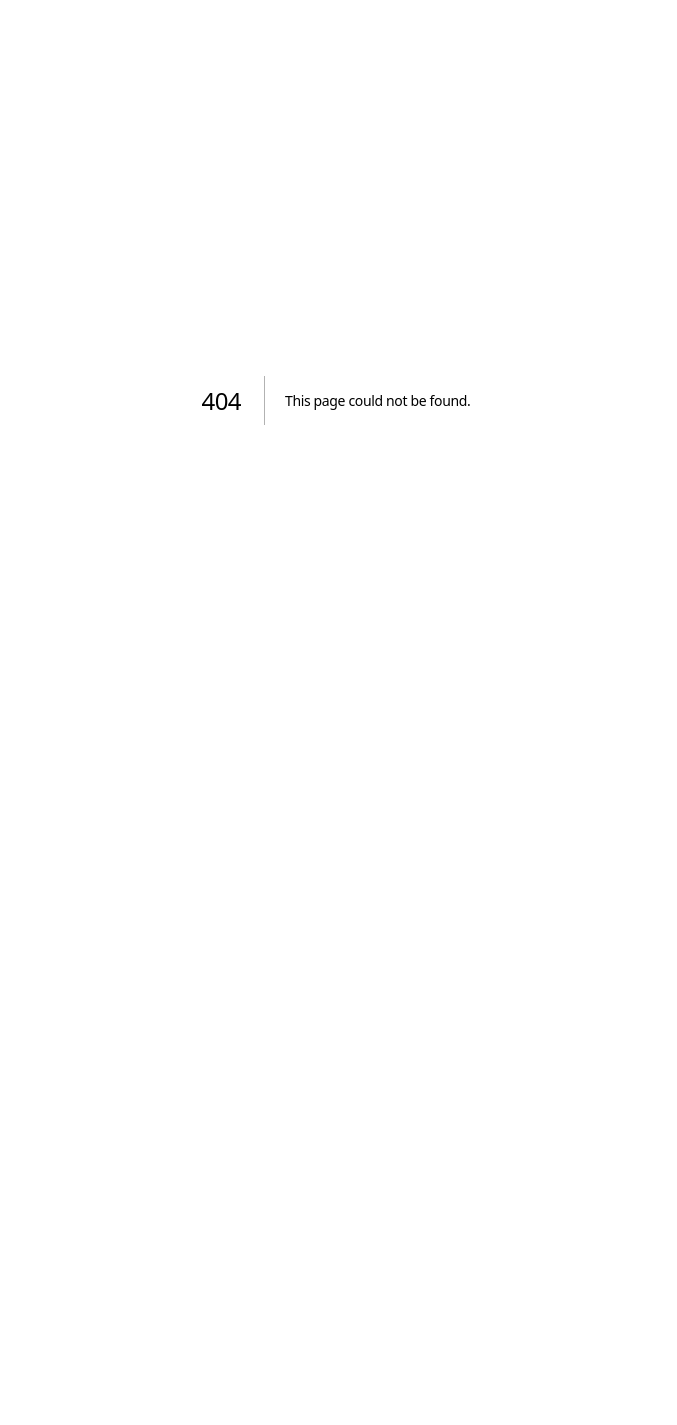
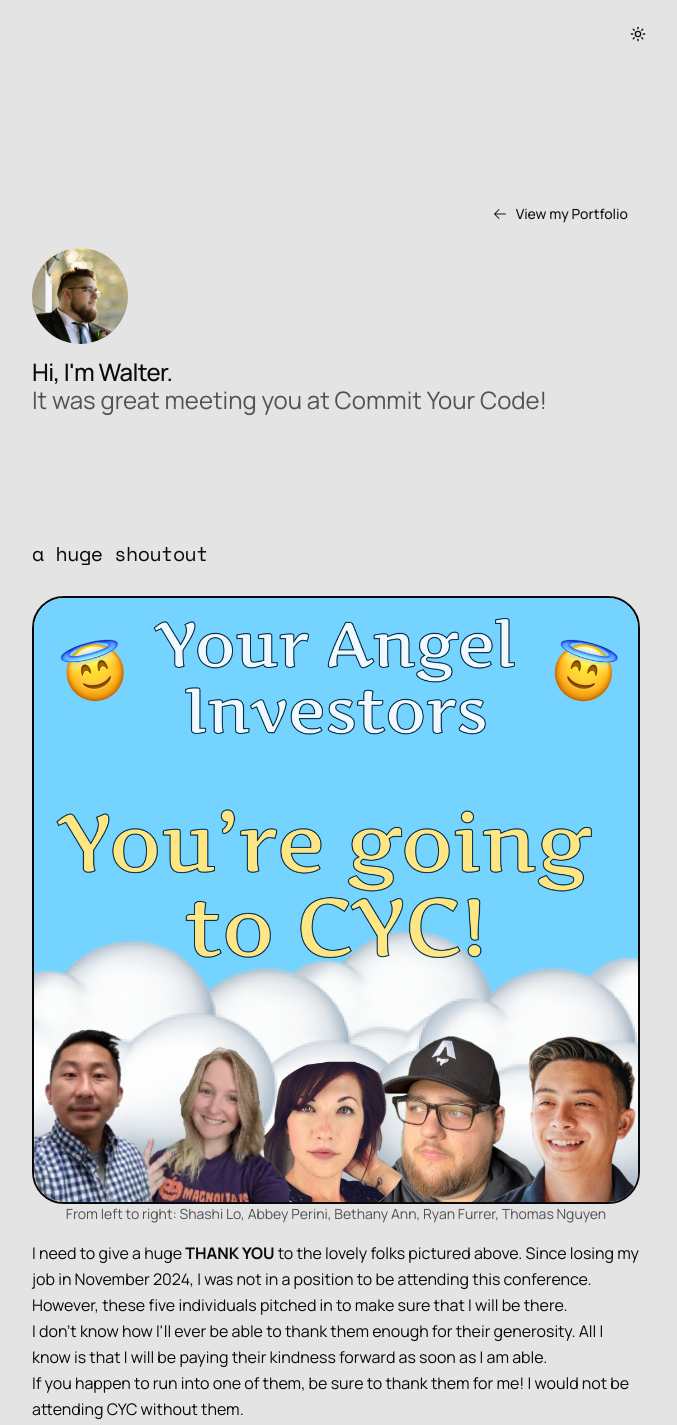
Before and after one commit to walterfurrer/portfolio-v2, a Next.js app: page /commit-your-code in a window 1280 px wide. Before the commit this address had no page. Shown: the top 1425 px of the page, without its empty margins (304-981 px from the left). Before the commit the page ends 928 px from the top, so only its background shows below. Built offline with nearby package versions, Linux system fonts and the light colour scheme.

Commit message:
Finished CYC page

```diff
--- a/app/commit-your-code-2025/page.tsx
+++ /dev/null
@@ -1,43 +0,0 @@
-import ModeToggle from "@/components/ModeToggle";
-import CycHeader from "./CycHeader";
-import waltersangels from "../../public/cyc-angel-investors.png";
-import Image from "next/image";
-
-export default function CommitYourCode2025() {
-  return (
-    <div className="flex flex-col gap-32 px-4 font-sans md:px-0">
-      <ModeToggle />
-      <CycHeader />
-      <section className="section">
-        <div className="section-header">
-          <h2>first things first</h2>
-          {/* <p className="text-muted-foreground text-sm">
-            If you see one of these people, please thank them for me
-          </p> */}
-        </div>
-        <div className="section-content">
-          <figure>
-            <Image
-              alt="Walter's CYC Angle Investors"
-              src={waltersangels}
-              className="rounded-4xl"
-            />
-            <figcaption className="text-muted-foreground text-center text-sm">
-              From left to right: Shashi Lo, Abbey Perini, Bethany Ann, Ryan
-              Furrer, Thomas Nguyen
-            </figcaption>
-          </figure>
-        </div>
-        <div>
-          <p>
-            I was <span className="italic">not</span> expecting to make it to
-            CYC this year. It's been a very tough year since losing my job in
-            November 2024. If not for the folks pictured above, I would not be
-            attending this wonderful conference.
-          </p>
-          <p></p>
-        </div>
-      </section>
-    </div>
-  );
-}
--- a/app/commit-your-code-2025/CycHeader.tsx
+++ b/app/commit-your-code/CycHeader.tsx
@@ -1,10 +1,4 @@
 import Image from "next/image";
-import {
-  Popover,
-  PopoverContent,
-  PopoverTrigger,
-} from "@/components/ui/popover";
-import danny from "../../public/danny_nut.webp";
 import BackHomeButton from "@/components/BackHomeButton";
 
 export default function CycHeader() {
@@ -24,14 +18,6 @@
           <p className="text-muted-foreground">
             It was great meeting you at Commit Your Code!
           </p>
-          <Popover>
-            <PopoverTrigger className="text-muted-foreground flex cursor-pointer gap-2 text-xs">
-              Isn't Danny the best?
-            </PopoverTrigger>
-            <PopoverContent className="size-48 rounded-lg p-0">
-              <Image src={danny} alt={"Danny Thomposon"} />
-            </PopoverContent>
-          </Popover>
         </div>
       </div>
     </header>
--- /dev/null
+++ b/app/commit-your-code/page.tsx
@@ -0,0 +1,71 @@
+import ModeToggle from "@/components/ModeToggle";
+import CycHeader from "./CycHeader";
+import waltersangels from "../../public/cyc-angel-investors.png";
+import Image from "next/image";
+import ContactSection from "@/components/ContactSection";
+import Link from "next/link";
+
+export default function CommitYourCode() {
+  return (
+    <div className="flex flex-col gap-32 px-4 font-sans md:px-0">
+      <ModeToggle />
+      <CycHeader />
+      <section className="section">
+        <div className="section-header">
+          <h2>a huge shoutout</h2>
+        </div>
+        <div className="section-content">
+          <figure>
+            <Image
+              alt="Walter's CYC Angle Investors"
+              src={waltersangels}
+              className="border-border rounded-4xl border-2"
+            />
+            <figcaption className="text-muted-foreground text-center text-sm">
+              From left to right: Shashi Lo, Abbey Perini, Bethany Ann, Ryan
+              Furrer, Thomas Nguyen
+            </figcaption>
+          </figure>
+          <div>
+            <p>
+              I need to give a huge <span className="font-bold">THANK YOU</span>{" "}
+              to the lovely folks pictured above. Since losing my job in
+              November 2024, I was not in a position to be attending this
+              conference. However, these five individuals pitched in to make
+              sure that I will be there.
+            </p>
+            <p>
+              I don't know how I'll ever be able to thank them enough for their
+              generosity. All I know is that I will be paying their kindness
+              forward as soon as I am able.
+            </p>
+            <p>
+              If you happen to run into one of them, be sure to thank them for
+              me! I would not be attending CYC without them.
+            </p>
+          </div>
+        </div>
+      </section>
+      <section className="section">
+        <div className="section-header">
+          <h2>let's connect</h2>
+        </div>
+        <div className="section-content">
+          <p>
+            You can find my socials and contact information below! I'm always
+            down for a video call to talk tech, jobs, etc. as well! If you're
+            interested in scheduling a time to catch up, use{" "}
+            <Link
+              target="_blank"
+              href="https://cal.com/walterfurrer/post-cyc-chat"
+            >
+              this link
+            </Link>{" "}
+            so I know that we met at CYC!
+          </p>
+        </div>
+      </section>
+      <ContactSection />
+    </div>
+  );
+}
--- a/components/BackHomeButton.tsx
+++ b/components/BackHomeButton.tsx
@@ -1,14 +1,14 @@
 import { Button } from "./ui/button";
 import Link from "next/link";
+import { ArrowLeftIcon } from "@phosphor-icons/react/dist/ssr";
 
 export default function BackHomeButton() {
   return (
-    <Button
-      asChild
-      variant="default"
-      className="flex self-end rounded-lg drop-shadow-sm/50 transition duration-150 active:translate-y-0.5 active:scale-97 active:drop-shadow-none"
-    >
-      <Link href="/">Back to Home</Link>
+    <Button asChild variant="link" className="group flex self-end-safe">
+      <Link href="/">
+        <ArrowLeftIcon className="inline-block transition-transform duration-150 group-hover:-translate-x-1.5" />
+        View my Portfolio
+      </Link>
     </Button>
   );
 }
```
Also changed, not shown: public/danny_nut.webp (deleted).
